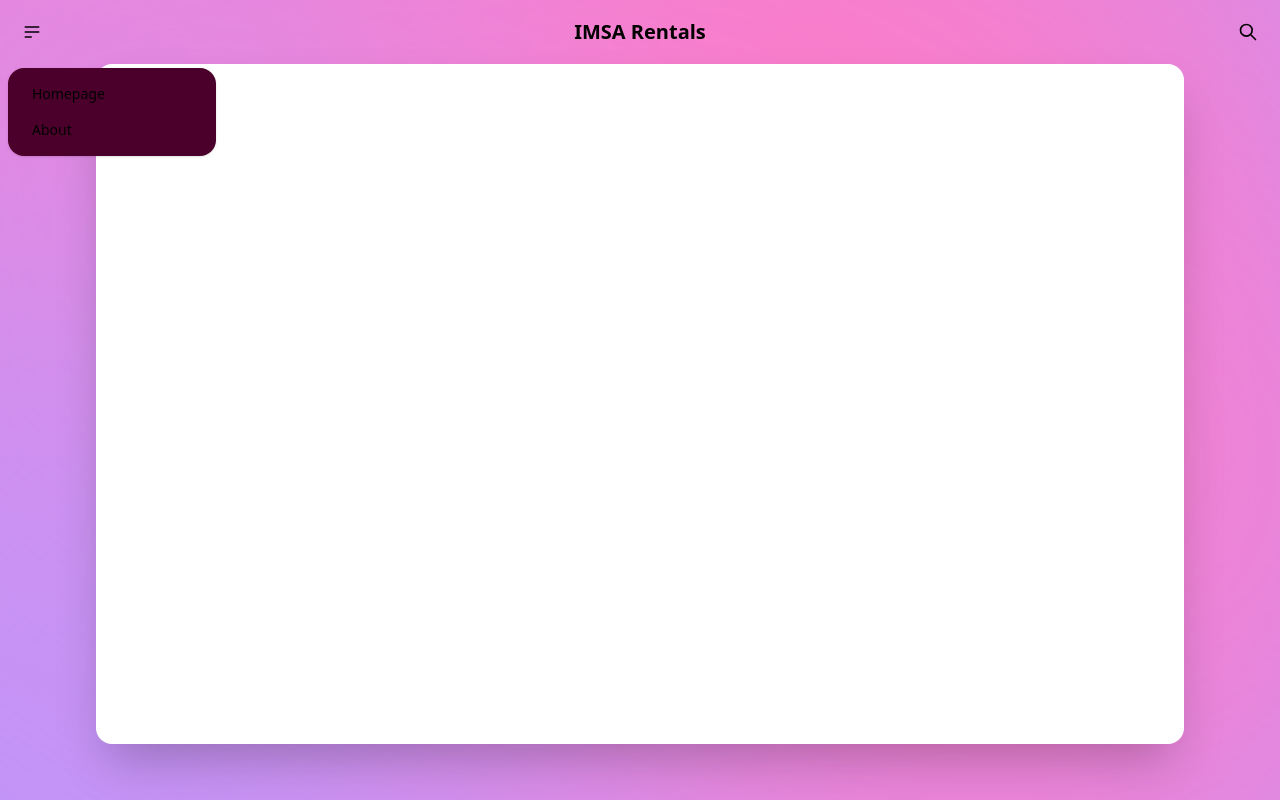
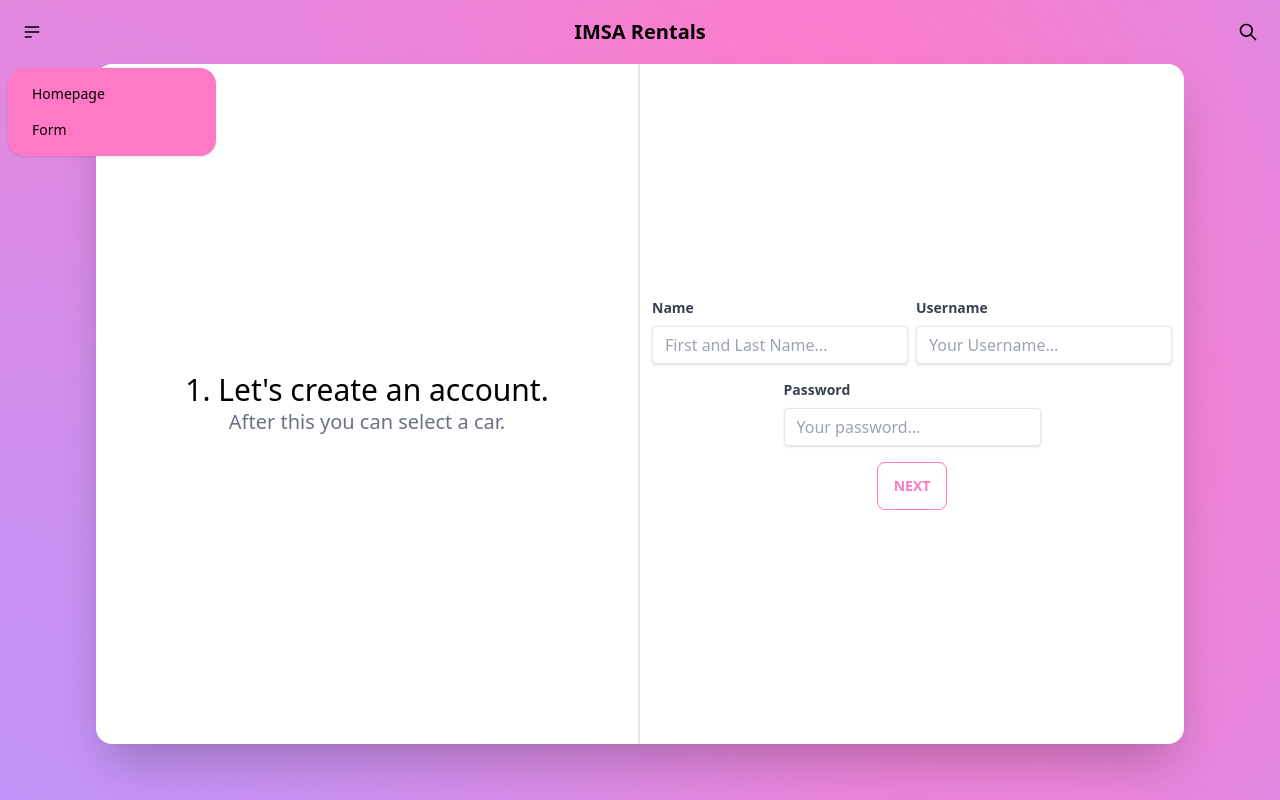
Before and after one commit to david-love121/car-rental-q1proj, a Next.js app: page /form in a window 1280 px wide. Both pictures are taken after a click on the label 32 px from the left and 32 px from the top of the page. Built offline with nearby package versions, Linux system fonts and the light colour scheme.

Commit message:
Working on form

```diff
--- a/components/formbox.tsx
+++ b/components/formbox.tsx
@@ -1,17 +1,49 @@
 import {FC} from 'react';
 import Image from 'next/image';
 import supraimg from "../public/SupraDriving.jpg";
+import { TransitionGroup } from 'react-transition-group';
+interface props {
+    labelText: string;
+    inputText: string;
+    password?: boolean;
+}
+interface formProps {
+    mode: number;
+    changeMode: (newNumber: number) => void;
+}
+const CustomInput:FC<props> = (props) => {
+    //Based on input provided by tailwindcss docs
+    return(
+        <div className="mb-4 mx-1">
+            <label className="block text-gray-700 text-sm font-bold mb-2" htmlFor="username">
+                {props.labelText}
+            </label>
+            <input className="shadow appearance-none border rounded w-full py-2 px-3 text-gray-700 leading-tight focus:outline-none focus:shadow-outline" type={props.password != undefined ? "password" : "text"} placeholder={props.inputText} />
+        </div>
+    )
+}
+const FormBox:FC<formProps> = (formProps) => {
 
-const FormBox:FC = () => {
-    return(
+    return (
         <div className="w-[85%] h-[85%] bg-white rounded-2xl shadow-2xl flex mx-auto my-auto justify-center text-black">
-            <div className="flex-initial w-[50%]">
-
-            </div>
-            <div className="flex w-[50%]">
-
-            </div>
+                <div className="flex-initial flex flex-col w-[50%] justify-center items-center border-r-2">
+                    <h1 className="text-3xl">1. Let's create an account.</h1>
+                    <h2 className="text-xl text-gray-500">After this you can select a car.</h2>
+                </div>
+                <div className="flex-col flex w-[50%] justify-center items-center">
+                    <div className="flex mx-2">
+                        <CustomInput labelText="Name" inputText="First and Last Name..." />
+                        <CustomInput labelText="Username" inputText="Your Username..." />
+                    </div>
+                    <div className="flex justify-center">
+                        <CustomInput labelText="Password" inputText="Your password..." password={true} />
+                    </div>
+                    <div className="w-full justify-center items-center flex">
+                        <button className="my-auto btn btn-primary btn-outline" onClick={() => {formProps.changeMode(1)}}>Next</button>
+                    </div>
+                </div>
         </div>
     );
+
 }
 export default FormBox;
--- a/components/header.tsx
+++ b/components/header.tsx
@@ -35,9 +35,9 @@ const Header:FC<props> = (props) => {
             <label tabIndex={0} className="btn btn-ghost btn-circle">
               <svg xmlns="http://www.w3.org/2000/svg" className="h-5 w-5" fill="none" viewBox="0 0 24 24" stroke="currentColor"><path strokeLinecap="round" strokeLinejoin="round" strokeWidth="2" d="M4 6h16M4 12h16M4 18h7" /></svg>
             </label>
-            <ul tabIndex={0} className="menu menu-compact dropdown-content mt-3 p-2 shadow rounded-box w-52 bg-primary-content">
-              <li><a>Homepage</a></li>
-              <li><a>About</a></li>
+            <ul tabIndex={0} className={"menu menu-compact dropdown-content mt-3 p-2 shadow rounded-box w-52 " + (props.dark ? "bg-primary" : "bg-primary-content")}>
+              <li><Link href="/">Homepage</Link></li>
+              <li><Link href="/form">Form</Link></li>
             </ul>
           </div>
         </div>
--- a/package.json
+++ b/package.json
@@ -18,6 +18,7 @@
     "@types/node": "18.7.23",
     "@types/react": "18.0.21",
     "@types/react-dom": "18.0.6",
+    "@types/react-transition-group": "^4.4.5",
     "autoprefixer": "^10.4.12",
     "eslint": "8.24.0",
     "eslint-config-next": "12.3.1",
--- a/pages/form.tsx
+++ b/pages/form.tsx
@@ -4,10 +4,11 @@ import FormBox from '../components/formbox';
 import Header from '../components/header';
 
 const Form: NextPage = () => {
+    const [formState, setFormState] = useState(0);
     return (
         <div className="h-screen landing-bg blurg">
             <Header dark={true}/>
-            <FormBox />
+            <FormBox mode={formState} changeMode={setFormState}/>
         </div>
     );
 }
```
Also changed, not shown: 1 other file (tests, documents, lock files or other folders).
